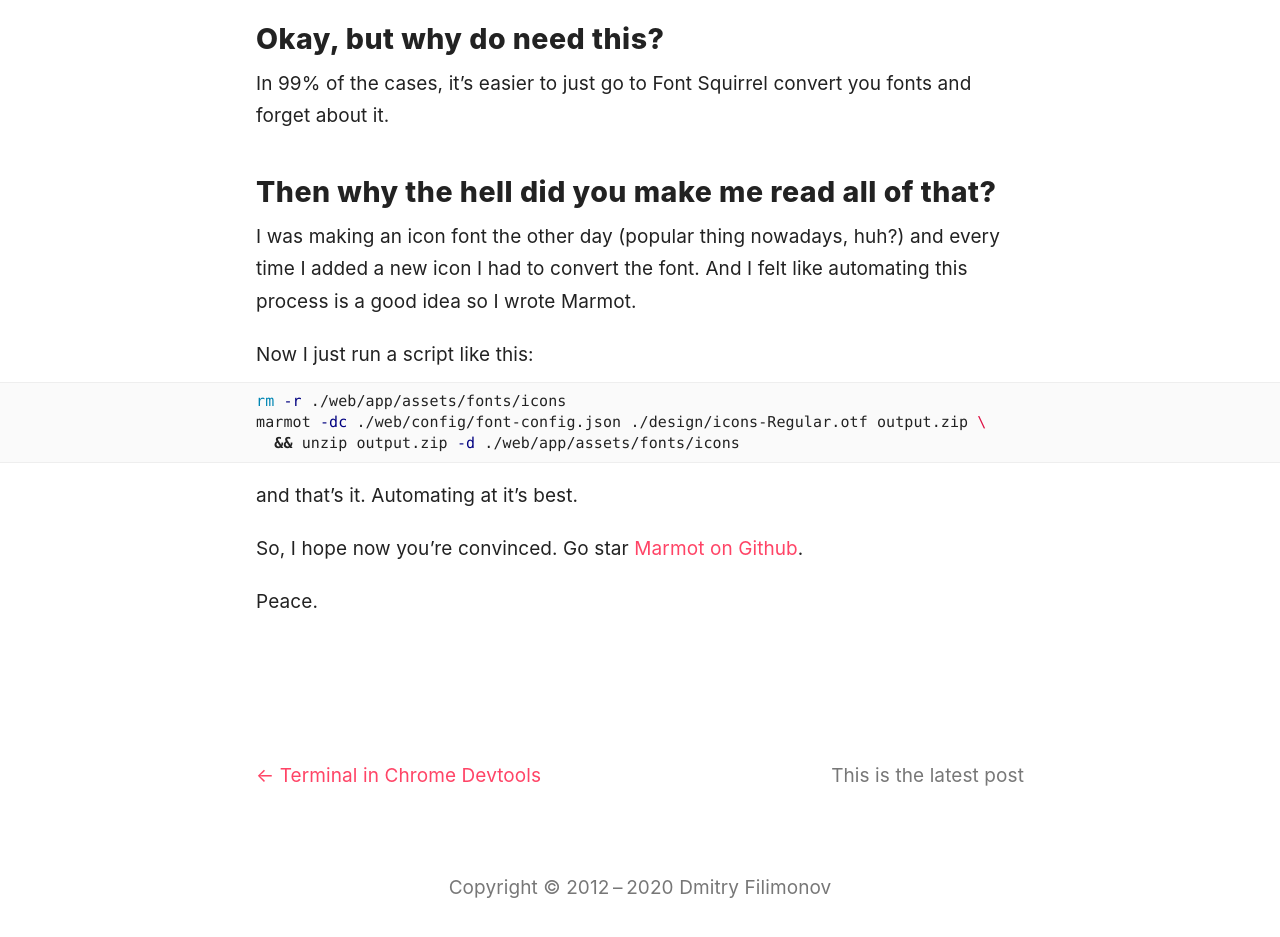
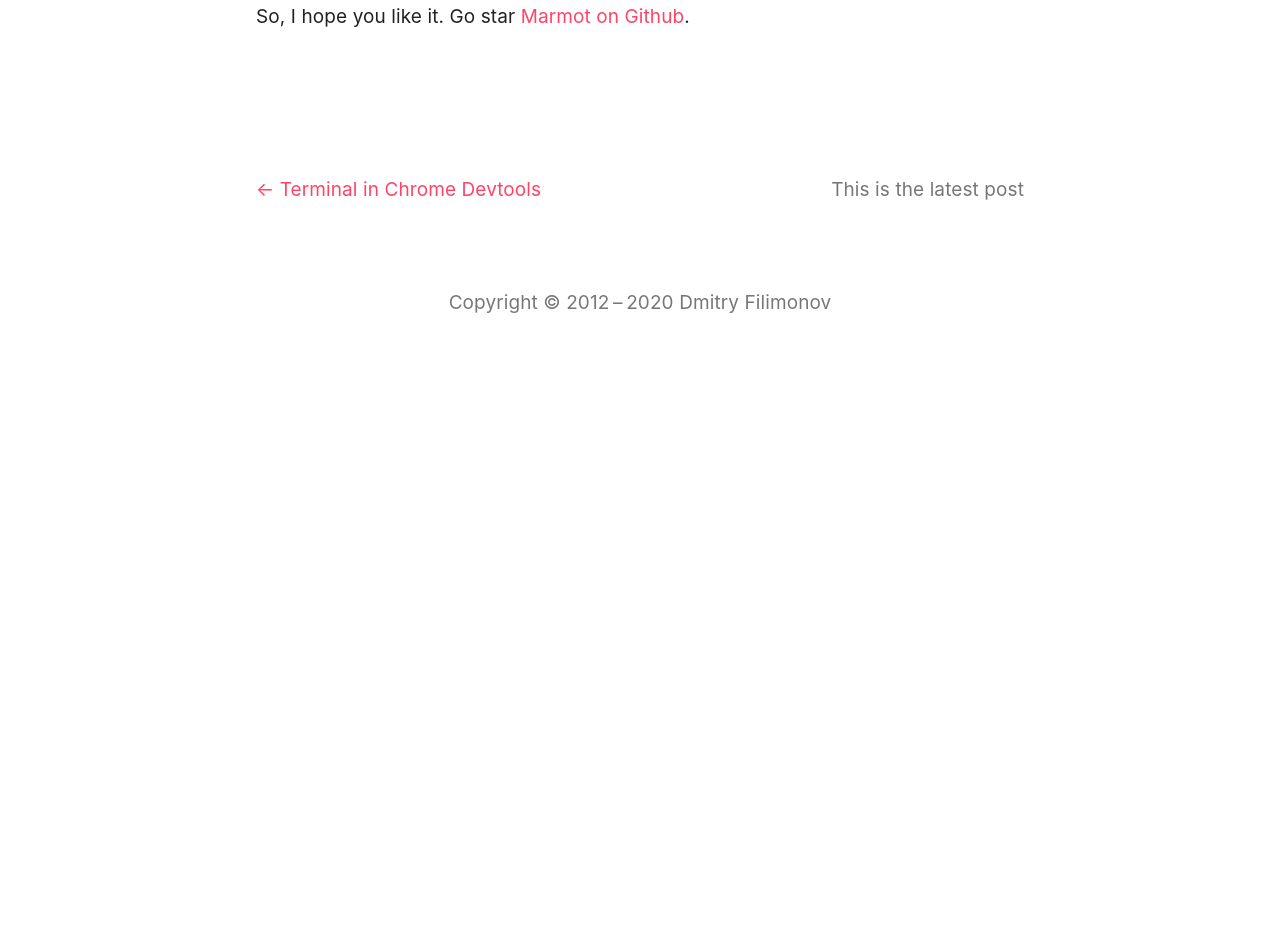
Before and after one commit to petethepig/petethepig.github.io, a Jekyll site: the page built from _posts/2014-06-20-automating-fonts-conversion.md, in a window 1280 px wide and 1400 px high, scrolled down 1434 px. Shown: the part 455-1392 px from the top of the window. Built offline with Jekyll 4.4.1, drawn with Linux system fonts in a browser that asks for light colours; some web fonts are replaced; after the commit the page ends 2248 px from its top, so only the background shows below that; some of the changed text lies outside the part shown.

Commit message:
makes my writing a little less stupid

```diff
--- a/_posts/2014-06-20-automating-fonts-conversion.md
+++ b/_posts/2014-06-20-automating-fonts-conversion.md
@@ -7,13 +7,9 @@
 - fonts
 ---
 
+Have you ever thought of automating the process of converting regular fonts to webfonts?
 
-
-
-
-Have you ever thouhgt of automating the process of converting regular fonts to webfonts? If the answer is yes, or you just curious now, go ahead, read this post.
-
-I build a simple command line client for the popular Font Squirrel font-face generator. I called it Marmot, and here's what it can do:
+Just for you I build a simple command line client for the popular Font Squirrel font-face generator. I called it Marmot, and here's what it can do:
 
 
 {% highlight bash  %}
@@ -66,27 +62,4 @@
 ![screenshot](https://s3-eu-west-1.amazonaws.com/eu.thdr.me/tClknv9wKwI/8451de8b72899d6e8a4e18366c3d1d5a.png)
 
 
-### Okay, but why do need this?
-
-
-In 99% of the cases, it's easier to just go to Font Squirrel convert you fonts and forget about it.
-
-
-### Then why the hell did you make me read all of that?
-
-
-I was making an icon font the other day (popular thing nowadays, huh?) and every time I added a new icon I had to convert the font. And I felt like automating this process is a good idea so I wrote Marmot.
-
-Now I just run a script like this:
-
-{% highlight bash %}
-rm -r ./web/app/assets/fonts/icons
-marmot -dc ./web/config/font-config.json ./design/icons-Regular.otf output.zip \
-  && unzip output.zip -d ./web/app/assets/fonts/icons
-{% endhighlight %}
-and that's it. Automating at it's best.
-
-So, I hope now you're convinced. Go star [Marmot on Github](https://github.com/petethepig/marmot).
-
-
-Peace.
+So, I hope you like it. Go star [Marmot on Github](https://github.com/petethepig/marmot).
```
